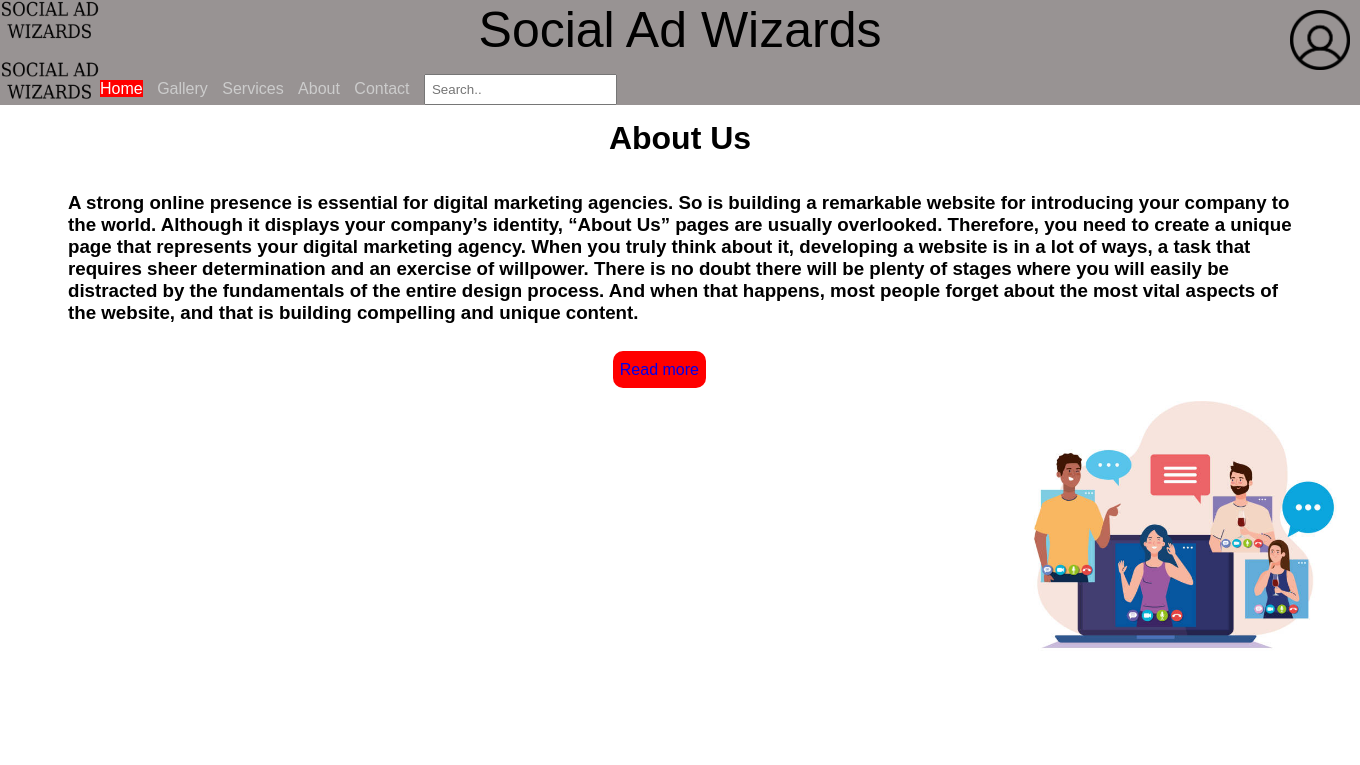
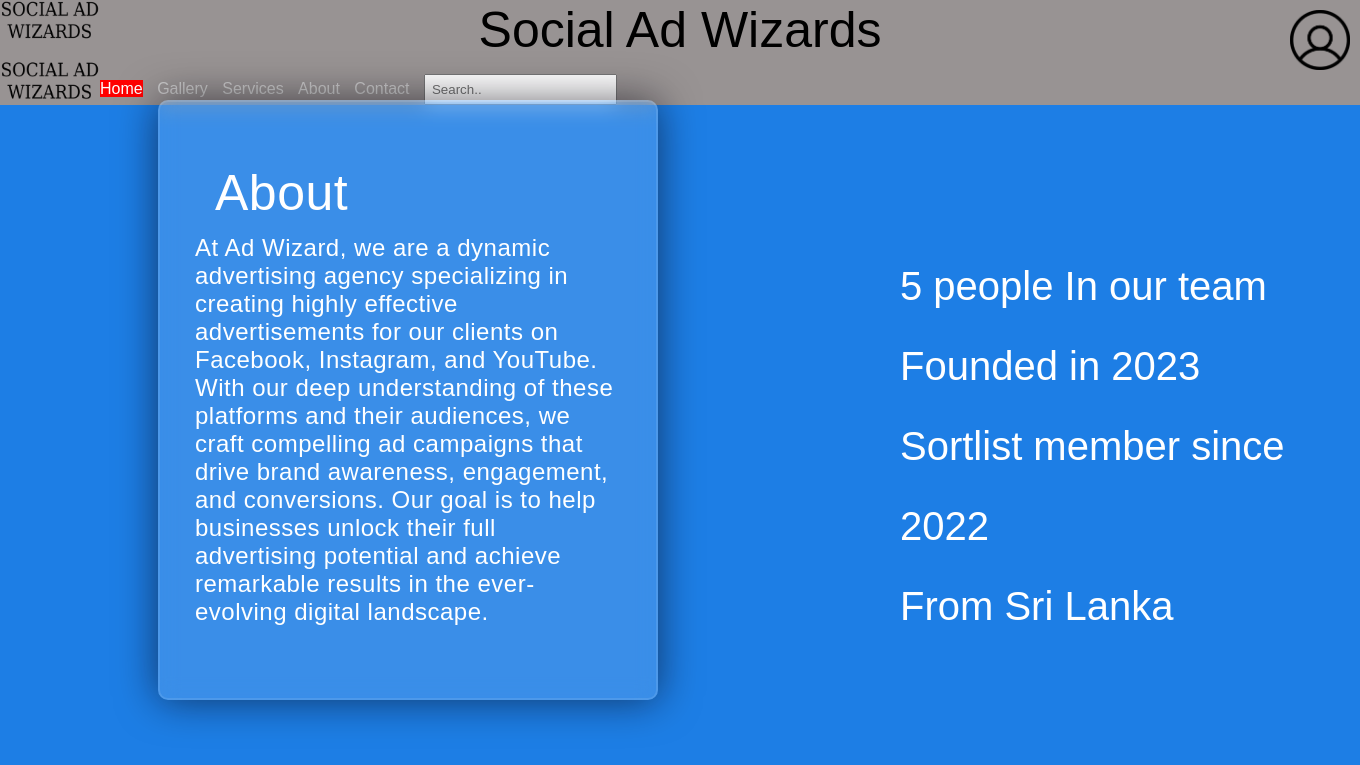
Before and after one commit to ShanelkaPramuditha/IWT-Project-Social-Ad-Wizards, a PHP site: page /about.php in a window 1360 px wide. Shown: the top 765 px of the page. Run offline with PHP 8.4, Linux system fonts and the light colour scheme.

Commit message:
Added main css
There is more change

```diff
--- a/about.php
+++ b/about.php
@@ -1,5 +1,59 @@
 <!DOCTYPE html>
 <html lang="en">
+<style media="screen">
+      *,
+
+*:after{
+    padding: 0;
+    margin: 0;
+    box-sizing: border-box;
+}
+body{
+    background-color: #1d7ee5;
+}
+
+form{
+    height: 600px;
+    width: 500px;
+    background-color: rgba(255,255,255,0.13);
+    position: absolute;
+    transform: translate(-50%,-50%);
+    top: 50%;
+    left: 30%;
+    border-radius: 10px;
+    backdrop-filter: blur(10px);
+    border: 2px solid rgba(255,255,255,0.1);
+    box-shadow: 0 0 40px rgba(8,7,16,0.6);
+    padding: 50px 35px;
+}
+form *{
+    font-family: 'Poppins',sans-serif;
+    color: #ffffff;
+    letter-spacing: 0.5px;
+    outline: none;
+    border: none;
+}
+form h3{
+    font-size: 50px;
+    font-weight: 500;
+    line-height: 42px;
+    text-align:left;
+    padding-top: 20px;
+    padding: 20px;
+}
+
+.container {
+font-family: 'Poppins',sans-serif;
+position: absolute;
+width: 454px;
+height: 296px;
+left: 900px;
+top: 246px;
+line-height: 2;
+font-size: 40px;
+color: #ffffff;
+  }
+    </style>
 <head>
     <meta charset="UTF-8">
     <meta http-equiv="X-UA-Compatable" content="IE=edge">
@@ -12,27 +66,25 @@
     <!-- open Navigation bar with PHP -->
     <?php include 'header.php' ?>
 
-<div class=controler>
-    <h1>About Us</h1>
-    </div>
+    <div class="background">
 
-    <div class="content">
-        <h3>A strong online presence is essential for digital marketing agencies. So is building a remarkable website for introducing your company to the world.
+       </div>
+       <form>
+           <h3> About</h3>
 
-Although it displays your company’s identity, “About Us” pages are usually overlooked. Therefore, you need to create a unique page that represents your digital marketing agency.
+           <p style="font-size: x-large;">
+              At Ad Wizard, we are a dynamic advertising agency specializing in creating highly effective
+               advertisements for our clients on Facebook, Instagram, and YouTube. With our deep understanding of these platforms
+               and their audiences, we craft compelling ad campaigns that drive brand awareness, engagement, and conversions. Our goal is to help businesses unlock their
+              full advertising potential and achieve remarkable results in the ever-evolving digital landscape.
+           </p>
 
-When you truly think about it, developing a website is in a lot of ways, a task that requires sheer determination and an exercise of willpower. There is no doubt there will be plenty of stages where you will easily be distracted by the fundamentals of the entire design process. And when that happens, most people forget about the most vital aspects of the website, and that is building compelling and unique content.
-        </h3>
-    </div>
-    <br>
-    <div class="button">
-        <a href="#">Read more</a>
-    </div>
-
-    <div class="image">
-        <img src="assets/images/site-img/1.jpg">
-    </div>
-
-
-</body>
-</html>
+               </form>
+               <div class="container">
+                 <p>5 people In our team</p>
+                  <p>Founded in 2023</p>
+                   <p>Sortlist member since 2022</p>
+                  <p>From Sri Lanka </p>
+               </div>
+   </body>
+   </html>
```
